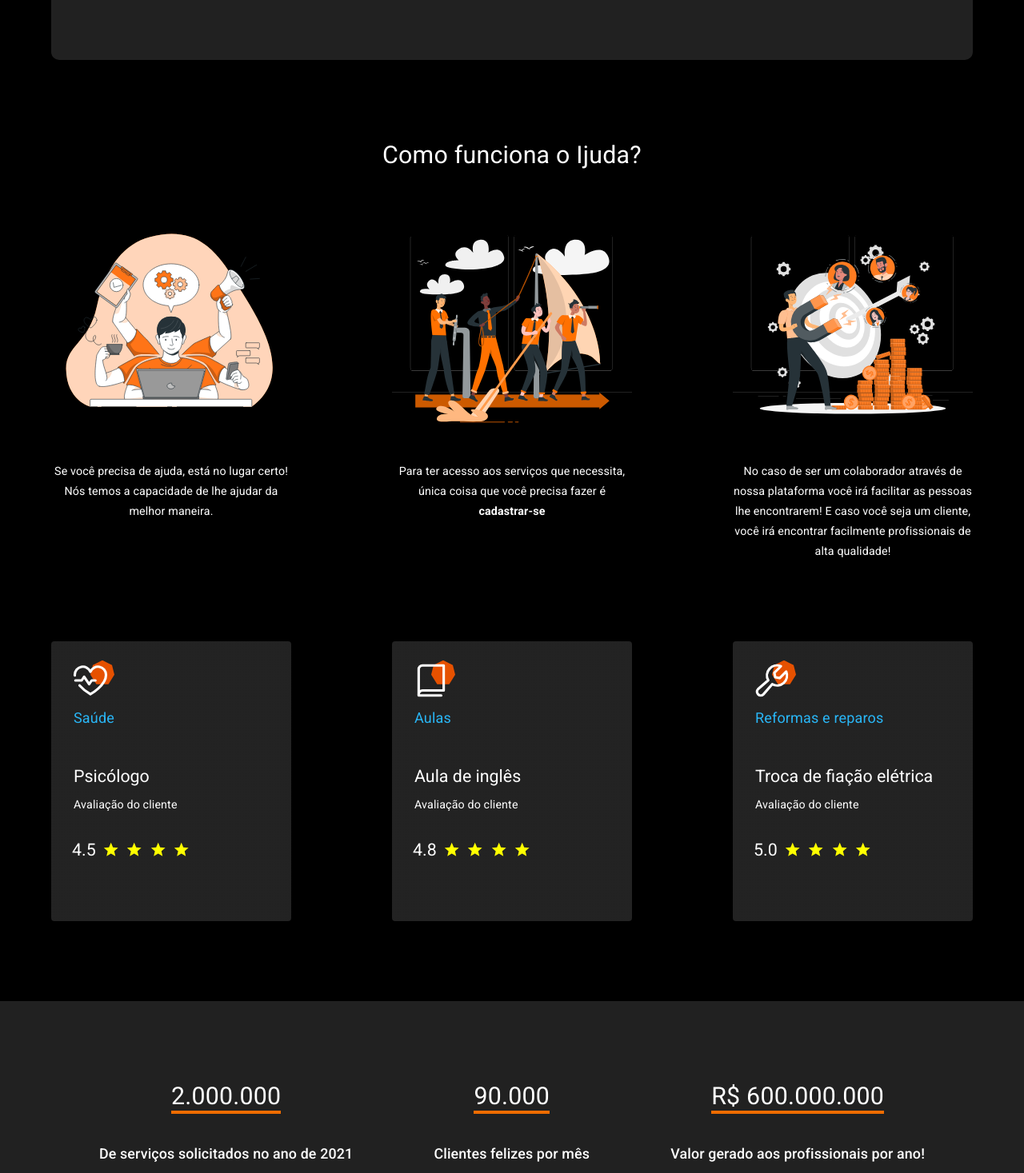
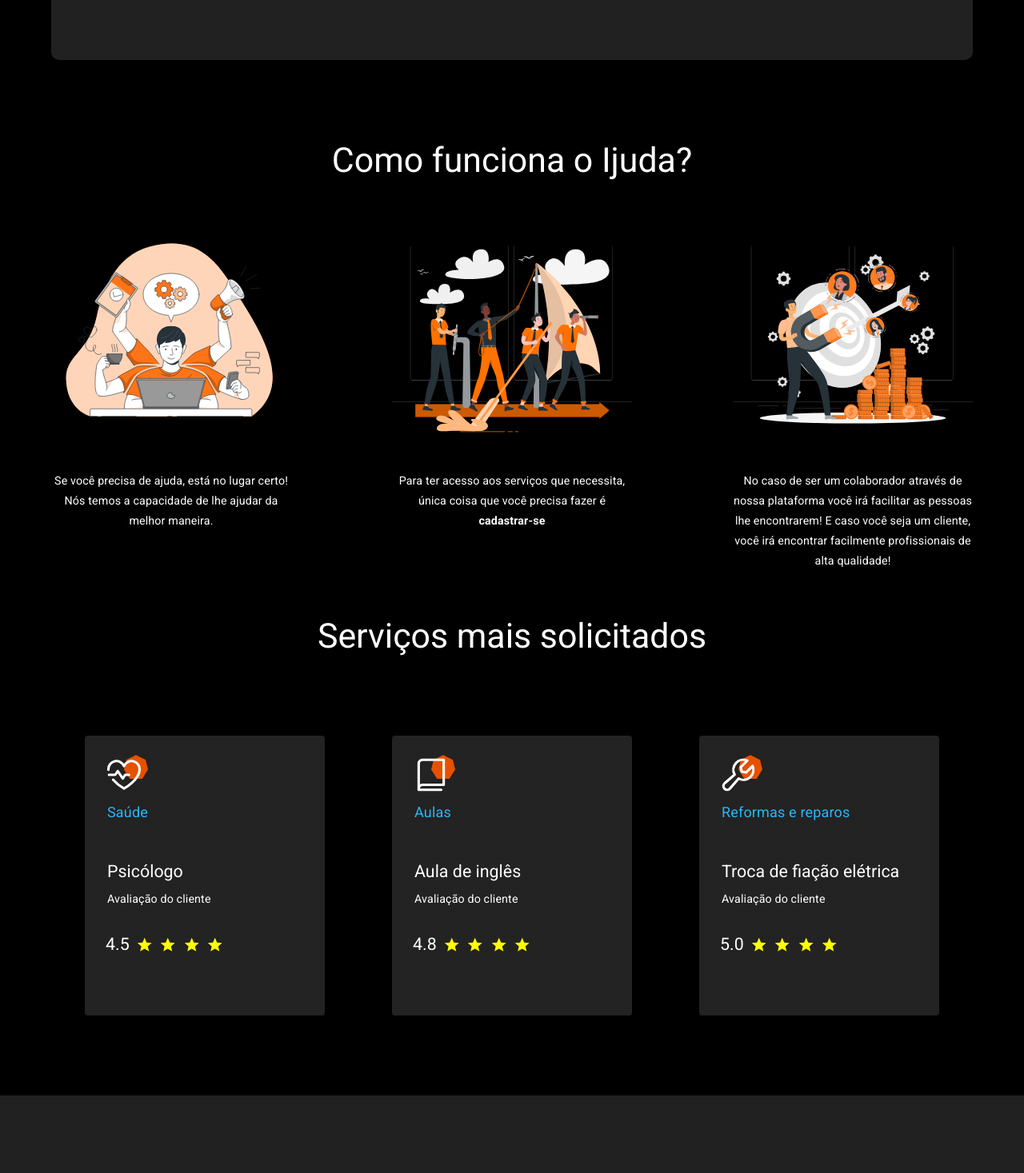
Before and after one commit to ijuda/react-ijuda, a React (Vite) app: page / in a window 1280 px wide. Shown: the part 949-2416 px from the top of the page at 80% size. Built offline with nearby package versions, Linux system fonts and the light colour scheme.

Commit message:
feat(IJUDA-51): add home screen .

```diff
--- a/src/components/ui/Molecule/ComoFunciona/index.tsx
+++ b/src/components/ui/Molecule/ComoFunciona/index.tsx
@@ -8,7 +8,7 @@ import * as C from './styles';
 const ComoFunciona = () => {
   return (
     <C.ComoFuncionaSection>
-      <Typography variant="h4">Como funciona o Ijuda?</Typography>
+      <Typography variant="h3">Como funciona o Ijuda?</Typography>
       <Grid
         container
         justifyContent={'space-between'}
--- a/src/containers/Home/index.tsx
+++ b/src/containers/Home/index.tsx
@@ -5,7 +5,7 @@ import NumerosSection from '@components/ui/Molecule/NumerosSection';
 import OqueTemosDeBom from '@components/ui/Molecule/OqueTemosDeBom';
 import ServicesContainer from '@components/ui/Molecule/ServicesContainer';
 import Layout from '@components/ui/Organism/Layout';
-import { Button, Container, Grid } from '@mui/material';
+import { Button, Container, Grid, Typography } from '@mui/material';
 import { Book, Heartbeat, Wrench } from 'phosphor-react';
 import * as C from './styles';
 
@@ -53,6 +53,13 @@ const Home = () => {
           <ComoFunciona />
         </Container>
         <Container>
+          <Typography
+            variant="h3"
+            textAlign={'center'}
+            marginTop={7}
+          >
+            Serviços mais solicitados
+          </Typography>
           <C.HomeCardContainer>
             <HomeServicesCard
               CardCategory="Saúde"
--- a/src/containers/Home/styles.ts
+++ b/src/containers/Home/styles.ts
@@ -18,5 +18,5 @@ export const Subtitle = styled.p`
 export const HomeCardContainer = styled.div`
   margin-top: 10rem;
   display: flex;
-  justify-content: space-between;
+  justify-content: space-around;
 `;
```
